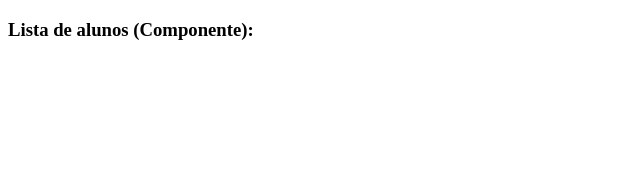
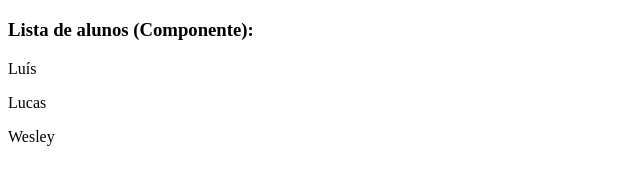
Before and after one commit to LuAlbertoni/Oficina-Introducao-Vue-16-09, a Nuxt app: page / in a window 1280 px wide. Shown: the part 332-514 px from the top of the page, without its empty margins (0-640 px from the left). Built offline with nearby package versions, Linux system fonts and the light colour scheme.

Commit message:
Adição lista de alunos

```diff
--- a/components/alunos.vue
+++ b/components/alunos.vue
@@ -1,13 +1,19 @@
 <template>
     <div>
         <h3>Lista de alunos (Componente):</h3>
-
+        <p v-for="aluno in lista">{{aluno}}</p>
 
     </div>
 </template>
 
 <script>
 export default {
-    name: "alunos"
+    name: "alunos",
+    props: {
+        lista: {
+            type: Array,
+            required: true
+        }
+    }
 }
 </script>
```
